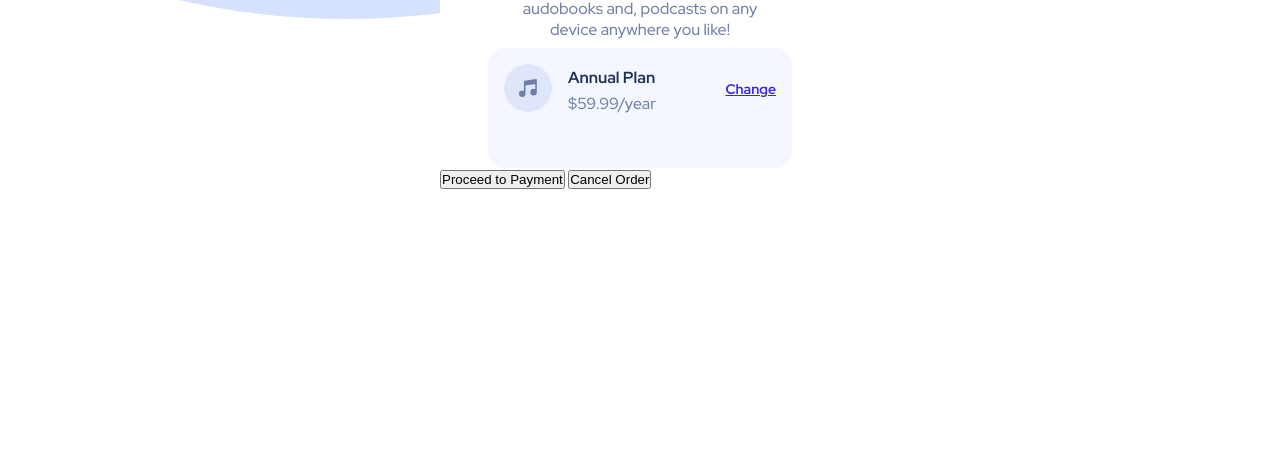
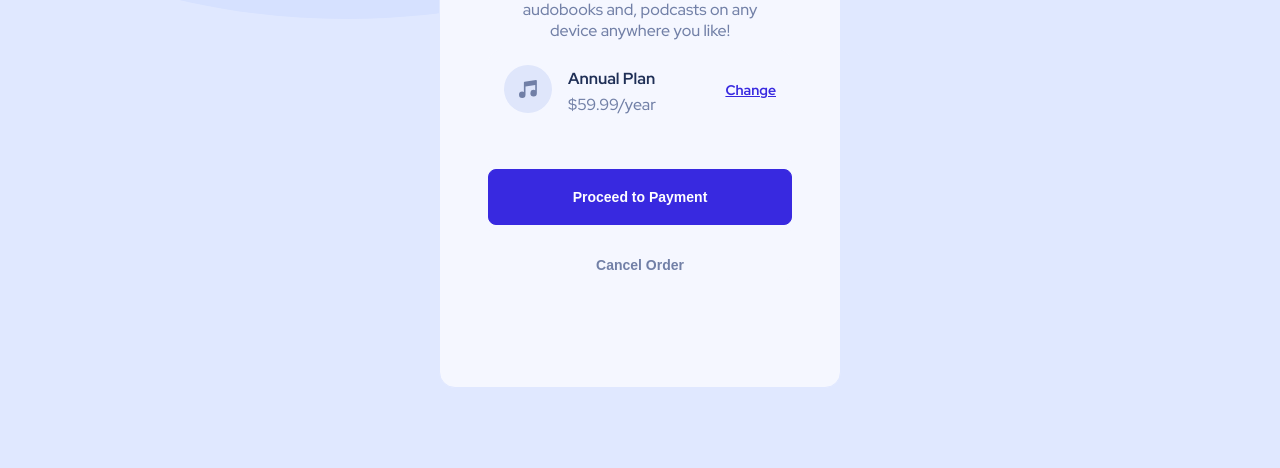
Before and after one commit to Abhirup-Sarkar/order-summary, a plain HTML site: page index.html in a window 1280 px wide. Shown: the part 418-886 px from the top of the page. Before the commit the page ends 800 px from the top, so only its background shows below. Drawn offline with Linux system fonts and the light colour scheme.

Commit message:
css done

```diff
--- a/index.html
+++ b/index.html
@@ -24,8 +24,8 @@
             <p class ="text2">$59.99/year</p>
 
         </div>
-        <button>Proceed to Payment</button>
-        <button>Cancel Order</button>
+        <button class ="payment-button">Proceed to Payment</button>
+        <button class ="cancel-ordr-button">Cancel Order</button>
     </div>
 </body>
 </html>
--- a/style.css
+++ b/style.css
@@ -10,10 +10,12 @@
     --Bright-blue: hsl(245, 75%, 52%);
     --Very-pale-blue: hsl(225, 100%, 98%);
     --Desaturated-blue: hsl(224, 23%, 55%);
+
 }
 
 body{
     background-image: url("images/background-desktop.svg");
+    background-color: var(--Pale-blue);
     background-repeat: no-repeat;
     font-family: 'Red Hat Display', sans-serif;
 }
@@ -22,8 +24,12 @@ body{
     display:block;
     margin: auto;
     width: 25rem;
-    height: 30vh;
-    background-color: white;
+    height: 63vh;
+    background-color: var(--Very-pale-blue);
+    border: 1px solid var(--Pale-blue);
+    border-bottom-left-radius: 1rem;
+    border-bottom-right-radius: 1rem;
+    margin-bottom: 5rem;
 
 }
 .hero-img{
@@ -93,12 +99,32 @@ body{
     font-weight: 700;
     padding:1rem;
     margin-top: 1rem;
+}
+.payment-button{
+    display:block;
+    margin: auto;
+    width: 19rem;
+    height:7vh;
+    border:1px solid var(--Bright-blue);
+    border-radius: 0.5rem;
+    background-color: var(--Bright-blue);
+    color:white;
+    font-weight: 700;
+    font-size: 14px;
 
-
-
-
-
-
+}
+.cancel-ordr-button{
+    display:block;
+    margin: auto;
+    width: 19rem;
+    height:7vh;
+    border:1px solid var(--Very-pale-blue);
+    border-radius: 0.5rem;
+    background-color: var(--Very-pale-blue);
+    color:var(--Desaturated-blue);
+    font-weight: 700;
+    font-size: 14px;
+    padding-top:1.5rem;
 
 
 }
```
